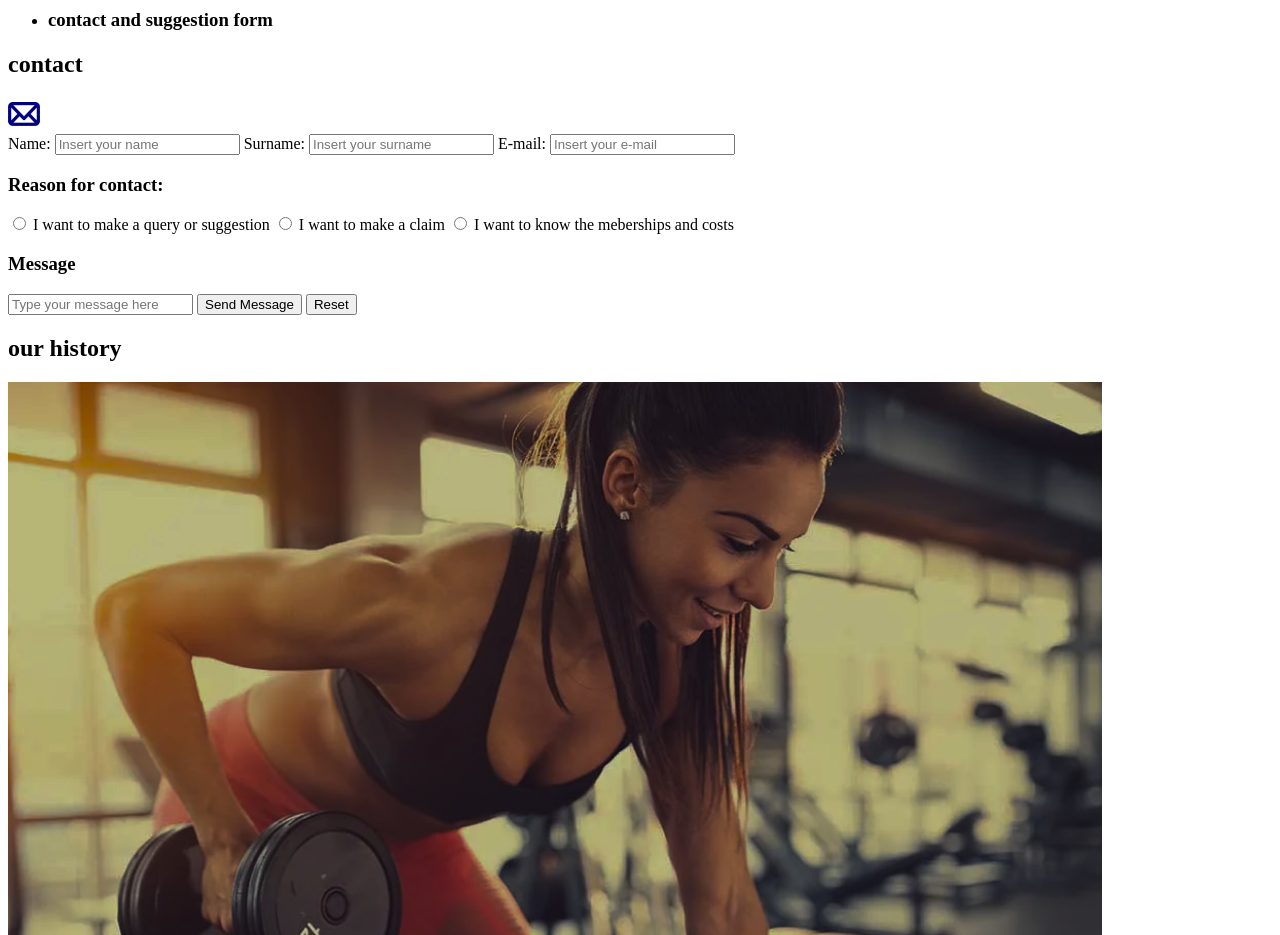
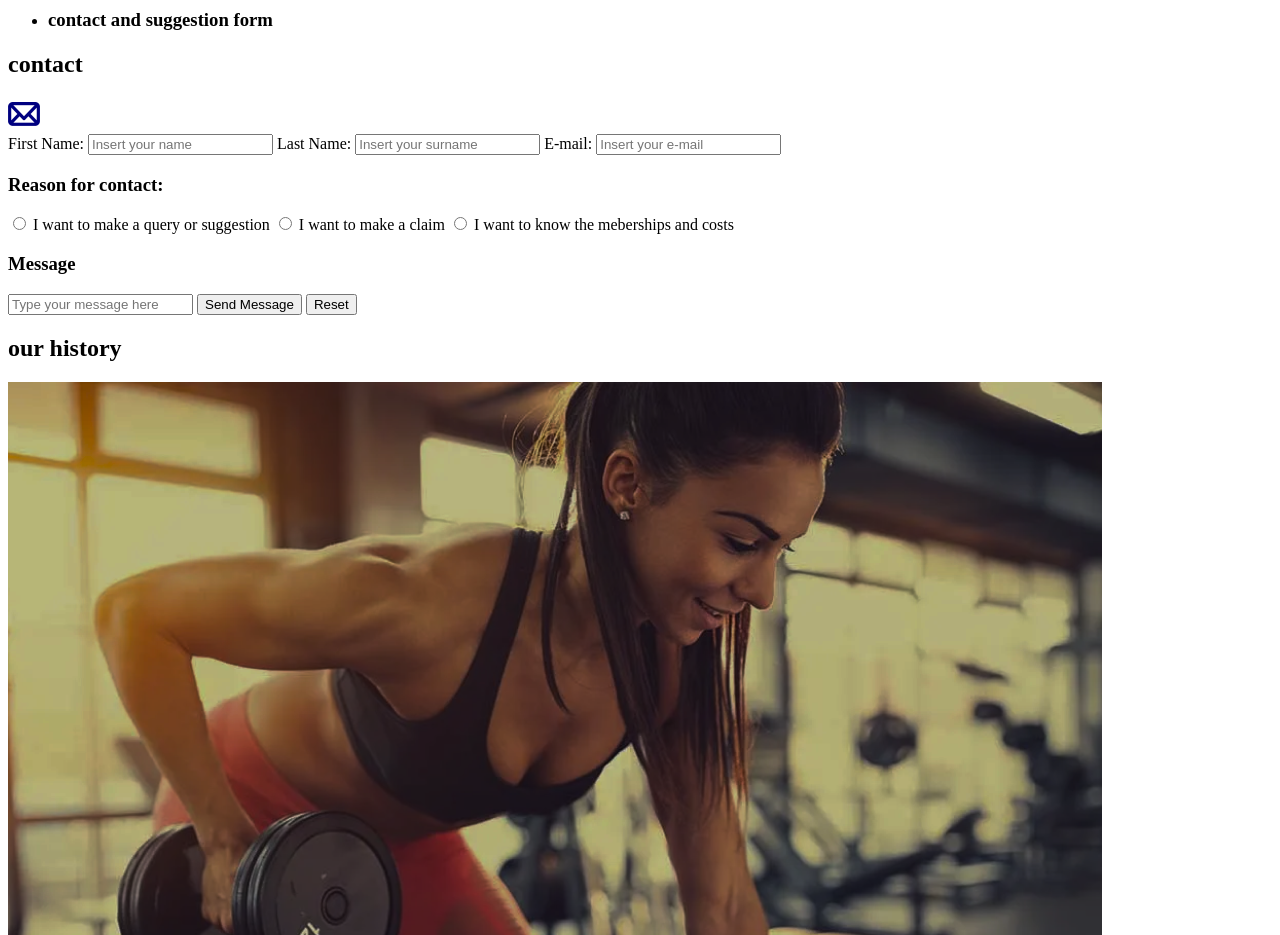
Before and after one commit to NicolasKler/BaSP-M2023, a plain HTML site: page Week-02/index.html in a window 1280 px wide. Shown: the part 2580-3515 px from the top of the page. Drawn offline with Linux system fonts and the light colour scheme.

Commit message:
change names in sing in options

```diff
--- a/Week-02/index.html
+++ b/Week-02/index.html
@@ -82,9 +82,9 @@
                 <h2>contact</h2>
                 <img src="img\mail.ico" alt="Mail Icon">
                 <form action="">
-                    <label for="fname">Name:</label>
+                    <label for="fname">First Name:</label>
                     <input type="text" name="fname" required placeholder="Insert your name">
-                    <label for="sname">Surname:</label>
+                    <label for="lname">Last Name:</label>
                     <input type="text" name="lname" required placeholder="Insert your surname">
                     <label for="email">E-mail:</label>
                     <input type="email" name="email" required placeholder="Insert your e-mail">
```
